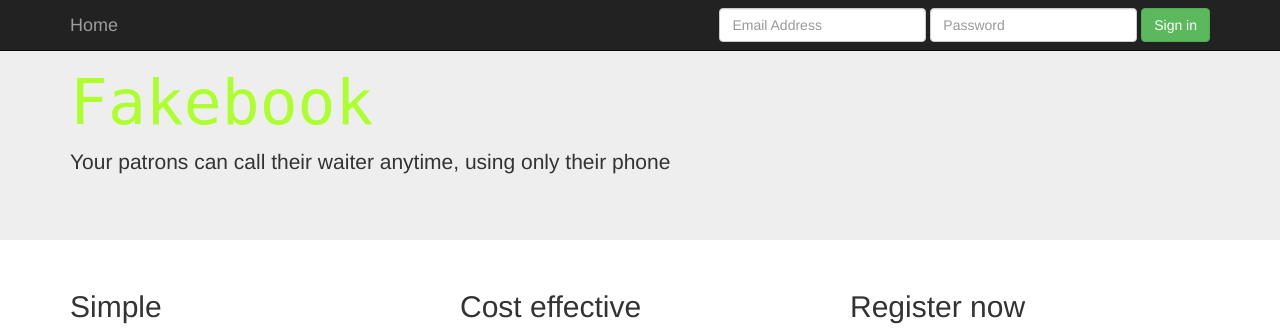
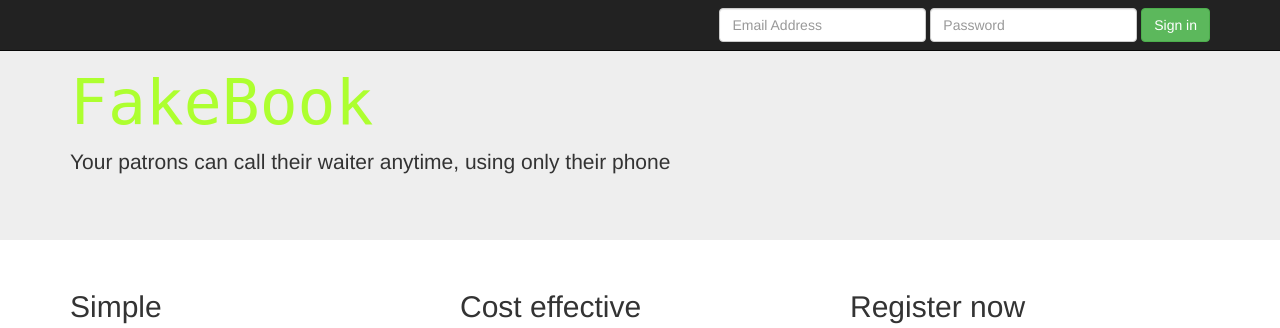
Before and after one commit to nattesharan/fakebook, a Flask app: page / in a window 1280 px wide. Shown: the top 328 px of the page. Run offline with Flask 2, Linux system fonts and the light colour scheme; some libraries are stand-ins or nearby versions.

Commit message:
jenkins test

```diff
--- a/auth/templates/fakebook.html
+++ b/auth/templates/fakebook.html
@@ -10,7 +10,6 @@
         <span class="icon-bar"></span>
         <span class="icon-bar"></span>
       </button>
-            <a class="navbar-brand" href="#">Home</a>
         </div>
         <div id="navbar" class="navbar-collapse collapse">
             <form class="navbar-form navbar-right" action="/login" method="POST">
@@ -40,7 +39,7 @@
 {% block content %}
 <div class="jumbotron">
     <div class="container">
-        <h1 style="font-family:monospace;color:greenyellow;">Fakebook</h1>
+        <h1 style="font-family:monospace;color:greenyellow;">FakeBook</h1>
         <p>Your patrons can call their waiter anytime, using only their phone</p>
     </div>
 </div>
```
